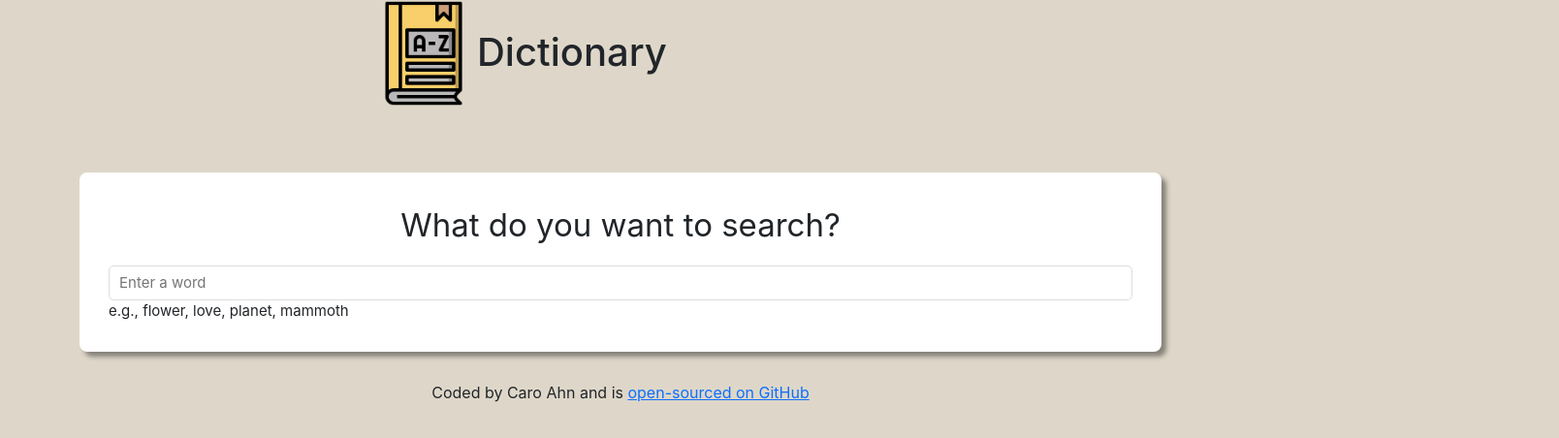
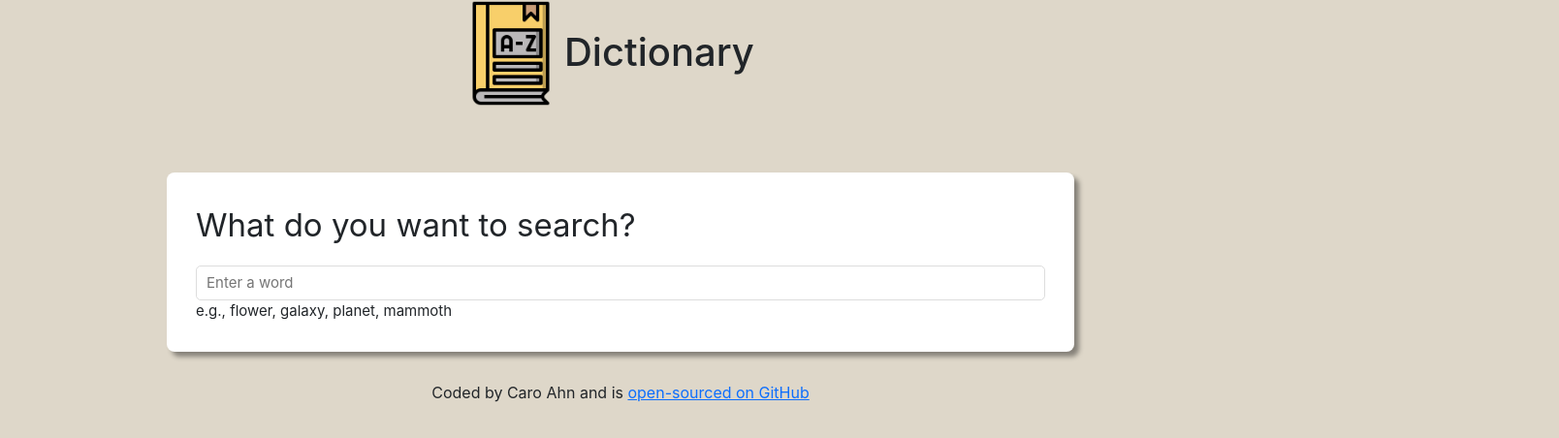
Before and after one commit to CaroAhn/dictionary-project, a React (Create React App) app: page / in a window 1280 px wide. Shown: the top 452 px of the page at 97% size, 1608 px wide, since content can reach past the window. Built offline with nearby package versions, Linux system fonts and the light colour scheme; no server answers.

Commit message:
Added Photos component and authorization for api photos

```diff
--- a/src/App.css
+++ b/src/App.css
@@ -1,5 +1,7 @@
 body {
   background: #ded7c9;
+  max-width: 75%;
+  margin: 0 auto;
 }
 
 .App .logo {
--- a/src/Dictionary.css
+++ b/src/Dictionary.css
@@ -18,7 +18,7 @@
 }
 
 .Dictionary .dictionary-paragraph {
-  text-align: center;
+  text-align: left;
   font-size: 33px;
 }
 
--- a/src/Dictionary.js
+++ b/src/Dictionary.js
@@ -1,20 +1,35 @@
 import React, { useState } from "react";
 import axios from "axios";
 import Results from "./Results";
+import Photos from "./Photos";
 import "./Dictionary.css";
 
 export default function Dictionary() {
   let [keyword, setKeyword] = useState("hope");
   let [results, setResults] = useState(null);
   let [loaded, setLoaded] = useState(false);
+  let [photos, setPhotos] = useState(null);
 
   function handleResponse(response) {
     setResults(response.data[0]);
   }
 
+  function handlePexelsResponse(response) {
+    setPhotos(response.data.photos);
+  }
+
   function search() {
     let apiUrl = `https://api.dictionaryapi.dev/api/v2/entries/en/${keyword}`;
     axios.get(apiUrl).then(handleResponse);
+
+    let pexelsApiKey =
+      "563492ad6f91700001000001eda82b3f0ca1412fa27f794f7c89235f";
+    let pexelsApiUrl = `https://api.pexels.com/v1/search?query=${keyword}&per_page=6`;
+    axios
+      .get(pexelsApiUrl, {
+        headers: { Authorization: `Bearer ${pexelsApiKey}` },
+      })
+      .then(handlePexelsResponse);
   }
 
   function handleSubmit(event) {
@@ -43,9 +58,10 @@ export default function Dictionary() {
               placeholder="Enter a word"
             />
           </form>
-          <div className="hint">e.g., flower, love, planet, mammoth</div>
+          <div className="hint">e.g., flower, galaxy, planet, mammoth</div>
         </section>
         <Results results={results} />
+        <Photos photos={photos} />
       </div>
     );
   } else {
--- /dev/null
+++ b/src/Photos.css
@@ -0,0 +1,4 @@
+.Photos img {
+  border-radius: 4px;
+  margin-bottom: 20px;
+}
--- /dev/null
+++ b/src/Photos.js
@@ -0,0 +1,28 @@
+import React from "react";
+import "./Photos.css";
+
+export default function Photos(props) {
+  if (props.photos) {
+    return (
+      <section className="Photos">
+        <div className="row">
+          {props.photos.map(function (photo, index) {
+            return (
+              <div className="col-4" key={index}>
+                <a href={photo.src.original} target="_blank" rel="noreferrer">
+                  <img
+                    src={photo.src.landscape}
+                    alt="hope"
+                    className="img-fluid"
+                  />
+                </a>
+              </div>
+            );
+          })}
+        </div>
+      </section>
+    );
+  } else {
+    return null;
+  }
+}
```
